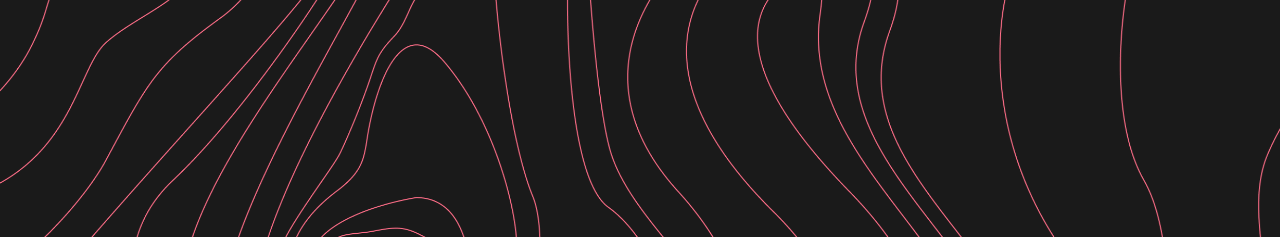
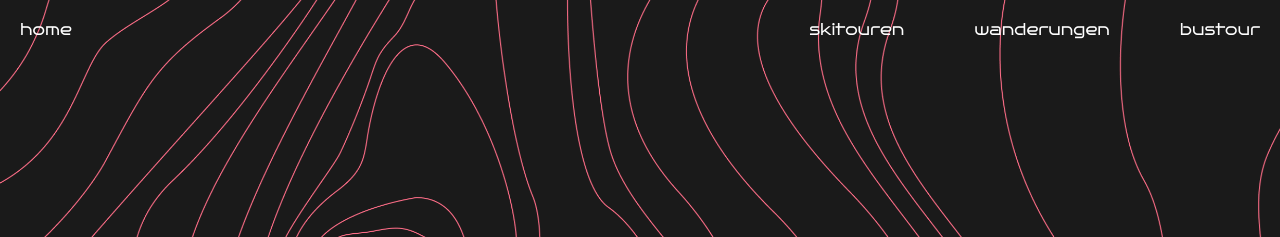
Before and after one commit to llkippe/DigitalesTourenBuch, a plain HTML site: page FrontEnd/homeScreen/index.html in a window 1280 px wide. Shown: the top 237 px of the page. Drawn offline with Linux system fonts and the light colour scheme; no server answers.

Commit message:
added nav manue

```diff
--- a/FrontEnd/homeScreen/index.html
+++ b/FrontEnd/homeScreen/index.html
@@ -10,6 +10,16 @@
 </head>
 <body>
     <img src="images/terrain2.png" alt="terrainBackground" id="terrain">
+
+    <nav>
+        <a href="#" class="hoverEffect"><h3>home</h3></a>
+        <a href="#"><h3>skitouren</h3></a>
+        <a href="#"><h3>wanderungen</h3></a>
+        <a href="#"><h3>bustour</h3></a>
+    </nav>
+
+
+
     <div id="titleWrapper">
         <h1>
             <span id="top">TRI <br></span>
@@ -17,6 +27,8 @@
         </h1>
     </div>
 
+
+
     <div id="wrapper">
 
     </div>
--- a/FrontEnd/homeScreen/movingImages.js
+++ b/FrontEnd/homeScreen/movingImages.js
@@ -7,8 +7,8 @@
 const wrapper = document.getElementById("wrapper");
 const terrain = document.getElementById("terrain");
 
-const maxXOffsetTerrain = terrain.offsetWidth - window.innerWidth;
-const maxYOffsetTerrain = terrain.offsetHeight - window.innerHeight;
+const maxXOffsetTerrain = (terrain.offsetWidth - window.innerWidth) * 1;
+const maxYOffsetTerrain = (terrain.offsetHeight - window.innerHeight) * 1;
 
 
 
--- a/FrontEnd/homeScreen/style.css
+++ b/FrontEnd/homeScreen/style.css
@@ -1,46 +1,4 @@
-html, body, div, span, applet, object, iframe,
-h1, h2, h3, h4, h5, h6, p, blockquote, pre,
-a, abbr, acronym, address, big, cite, code,
-del, dfn, em, img, ins, kbd, q, s, samp,
-small, strike, strong, sub, sup, tt, var,
-b, u, i, center,
-dl, dt, dd, ol, ul, li,
-fieldset, form, label, legend,
-table, caption, tbody, tfoot, thead, tr, th, td,
-article, aside, canvas, details, embed,
-figure, figcaption, footer, header, hgroup,
-menu, nav, output, ruby, section, summary,
-time, mark, audio, video {
-	margin: 0;
-	padding: 0;
-	border: 0;
-	font-size: 100%;
-	font: inherit;
-	vertical-align: baseline;
-}
-/* HTML5 display-role reset for older browsers */
-article, aside, details, figcaption, figure,
-footer, header, hgroup, menu, nav, section {
-	display: block;
-}
-body {
-	line-height: 1;
-}
-ol, ul {
-	list-style: none;
-}
-blockquote, q {
-	quotes: none;
-}
-blockquote:before, blockquote:after,
-q:before, q:after {
-	content: '';
-	content: none;
-}
-table {
-	border-collapse: collapse;
-	border-spacing: 0;
-}
+
 
 
 @font-face {
@@ -143,3 +101,53 @@ letter-spacing: 0.85em;
     width: 120vw;
     height: 120vh;
 }
+
+
+nav {
+    position:fixed;
+    width: 100%;
+    max-width: calc(100% - 40px);
+    height: fit-content;
+    margin: 20px;
+    padding: 0;
+
+
+
+    display: flex;
+    justify-content: flex-start;
+    align-items: center;
+
+}
+
+nav a:first-child {
+    margin-right: auto;
+}
+
+nav a:not(:first-child) {
+    margin-left: 70px;
+}
+
+h3 {
+    color: #ffffff;
+    font-family: 'BrunoAce';
+    font-style: normal;
+    font-size: 16px;
+    padding: 0;
+    margin: 0;
+    font-weight: 500;
+}
+a {
+    text-decoration: none;
+}
+
+
+
+
+.nav a {
+    border-bottom: 2px solid rgb(255, 255, 255); /* initially transparent */
+
+}
+
+nav a:hover {
+    border-bottom: 2px solid rgb(134, 38, 243) ;
+}
```
